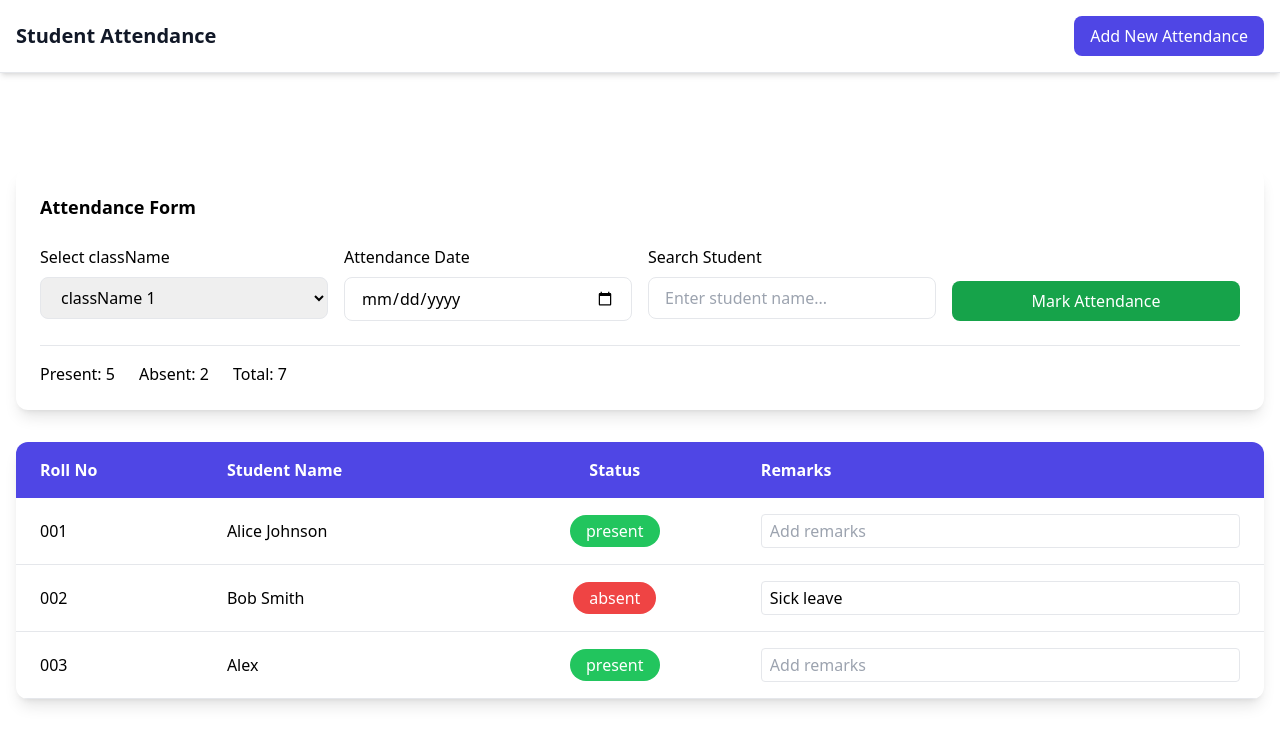
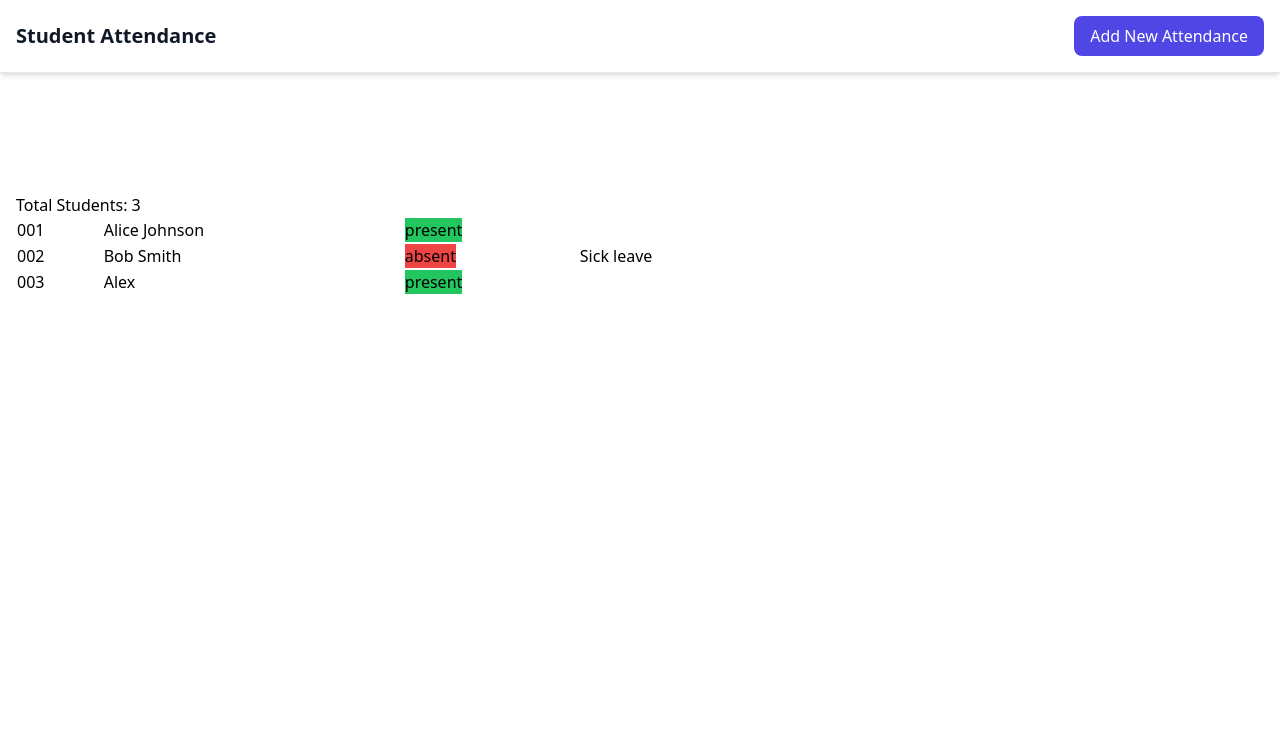
Before and after one commit to Ajiththika/Students_Attendance_Page, a React (Vite) app: page /attendancepage in a window 1280 px wide. Shown: the top 744 px of the page. Built offline with nearby package versions, Linux system fonts and the light colour scheme.

Commit message:
add toggle

```diff
--- a/src/App.jsx
+++ b/src/App.jsx
@@ -1,15 +1,15 @@
-import { BrowserRouter, Routes, Route } from "react-router-dom";
+import { Routes, Route } from "react-router-dom";
 import Dashboard from "./pages/dashboard";
-import AttendancePage from "./pages/attendencepage";
+import Attendencepage from "./pages/attendencepage";
 import NotFound from "./pages/notfound";
 
 function App() {
   return (
-      <Routes>
-        <Route path="/dashboard" element={<Dashboard />} />
-        <Route path="/attendancepage" element={<AttendancePage />} />
-        <Route path="notfound" element={<NotFound />} />
-      </Routes>
+    <Routes>
+      <Route path="/dashboard" element={<Dashboard />} />
+      <Route path="/attendancepage" element={<Attendencepage />} />
+      <Route path="*" element={<NotFound />} />
+    </Routes>
   );
 }
 
--- a/src/components/attendenceform.jsx
+++ b/src/components/attendenceform.jsx
@@ -1,54 +1,17 @@
-function Form () {
+import { useState } from "react";
+
+function Form({ students }) {
+  const [search, setSearch] = useState("");
+
   return (
     <>
-  <div className="bg-white rounded-xl shadow-lg p-6 mb-8">
-      <h2 className="text-lg font-semibold mb-6">Attendance Form</h2>
-
-      <div className="grid grid-cols-1 md:grid-cols-2 lg:grid-cols-4 gap-4 mb-6">
-
-        {/* className */}
-        <div>
-          <label className="block mb-2">Select className</label>
-          <select className="w-full px-4 py-2 border rounded-lg">
-            <option>className 1</option>
-            <option>className 2</option>
-            <option>className 3</option>
-          </select>
-        </div>
-
-        {/* Date */}
-        <div>
-          <label className="block mb-2">Attendance Date</label>
-          <input type="date" className="w-full px-4 py-2 border rounded-lg" />
-        </div>
-
-        {/* Search */}
-        <div>
-          <label className="block mb-2">Search Student</label>
       <input
         type="text"
-            placeholder="Enter student name..."
-            className="w-full px-4 py-2 border rounded-lg"
+        value={search}
+        onChange={(e) => setSearch(e.target.value)}
       />
-        </div>
-
-        {/* Button */}
-        <div className="flex items-end">
-          <button className="w-full bg-green-600 text-white px-6 py-2 rounded-lg">
-            Mark Attendance
-          </button>
-        </div>
-      </div>
-
-      {/* Stats */}
-      <div className="flex gap-6 border-t pt-4">
-        <span>Present: 5</span>
-        <span>Absent: 2</span>
-        <span>Total: 7</span>
-      </div>
-    </div>
+      <div>Total Students: {students.length}</div>
     </>
-
   );
 }
 
--- a/src/components/attendencetable.jsx
+++ b/src/components/attendencetable.jsx
@@ -1,25 +1,18 @@
 import StudentRow from "./studentsrow";
 
-function AttendanceTable({ students }) {
+function AttendanceTable({ students, toggleStatus }) {
   return (
-    <div className="bg-white rounded-xl shadow-lg overflow-hidden">
     <table className="w-full">
-        <thead>
-          <tr className="bg-indigo-600 text-white">
-            <th className="px-6 py-4 text-left">Roll No</th>
-            <th className="px-6 py-4 text-left">Student Name</th>
-            <th className="px-6 py-4 text-center">Status</th>
-            <th className="px-6 py-4 text-left">Remarks</th>
-          </tr>
-        </thead>
-
       <tbody>
         {students.map(student => (
-            <StudentRow key={student.id} student={student} />
+          <StudentRow
+            key={student.id}
+            student={student}
+            toggleStatus={toggleStatus}
+          />
         ))}
       </tbody>
     </table>
-    </div>
   );
 }
 
--- a/src/components/studentsrow.jsx
+++ b/src/components/studentsrow.jsx
@@ -1,26 +1,25 @@
-function StudentRow({ student }) {
+function StudentRow({ student, toggleStatus }) {
   return (
-    <tr className="border-b">
-      <td className="px-6 py-4">{student.roll}</td>
-      <td className="px-6 py-4">{student.name}</td>
-      <td className="px-6 py-4 text-center">
+    <tr>
+      <td>{student.roll}</td>
+      <td>{student.name}</td>
+      <td>
         <button
+          onClick={() => toggleStatus(student.id)}
           className={
             student.status === "present"
-              ? "bg-green-500 text-white px-4 py-1 rounded-full"
-              : "bg-red-500 text-white px-4 py-1 rounded-full"
+              ? "bg-green-500"
+              : "bg-red-500"
           }
         >
           {student.status}
         </button>
       </td>
-      <td className="px-6 py-4">
+      <td>
         <input
           type="text"
           value={student.remarks}
-          placeholder="Add remarks"
-          className="w-full px-2 py-1 border rounded"
-          readOnly
+          onChange={(e) => console.log(e.target.value)}
         />
       </td>
     </tr>
```
Lines whose indentation alone changed are shown as unchanged.
